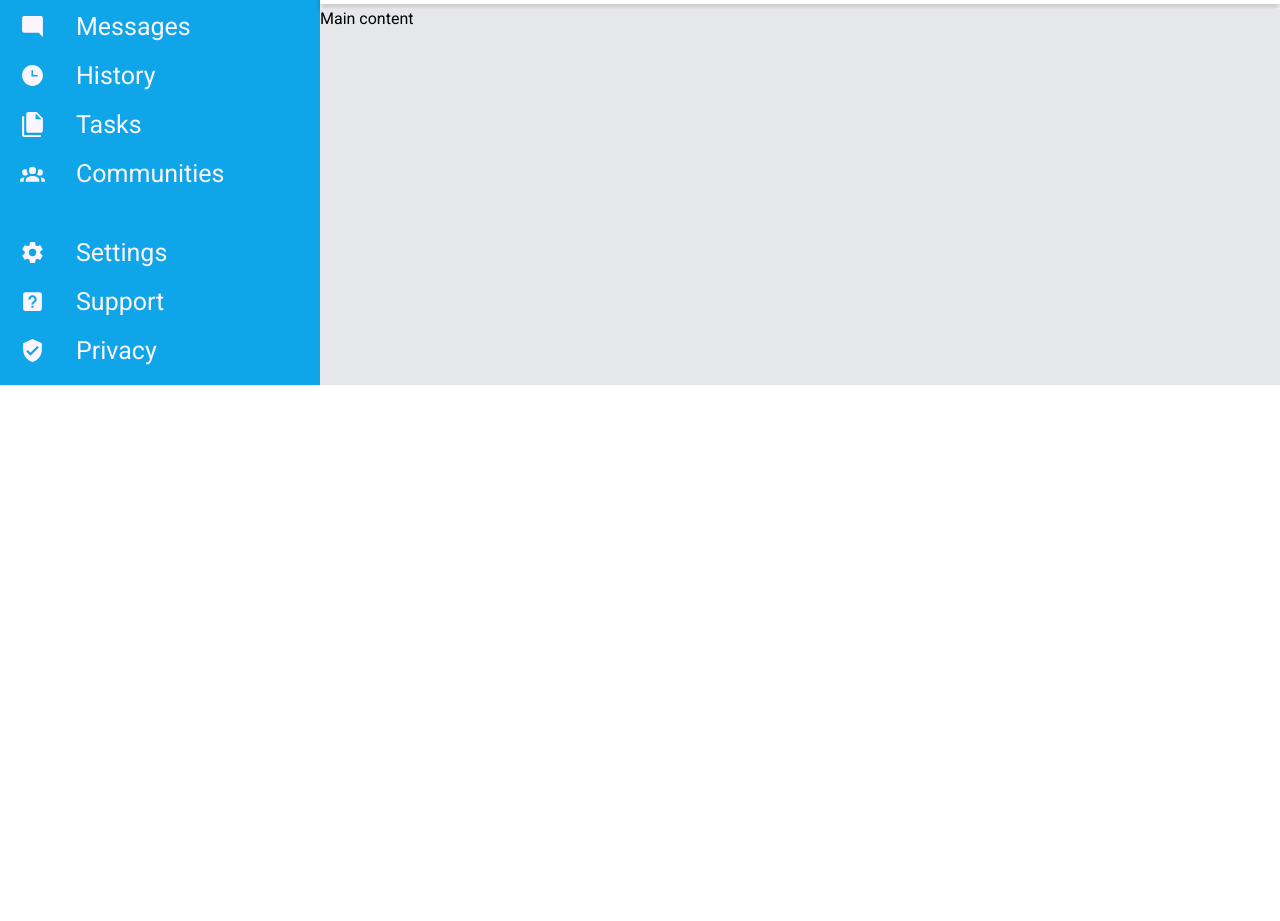
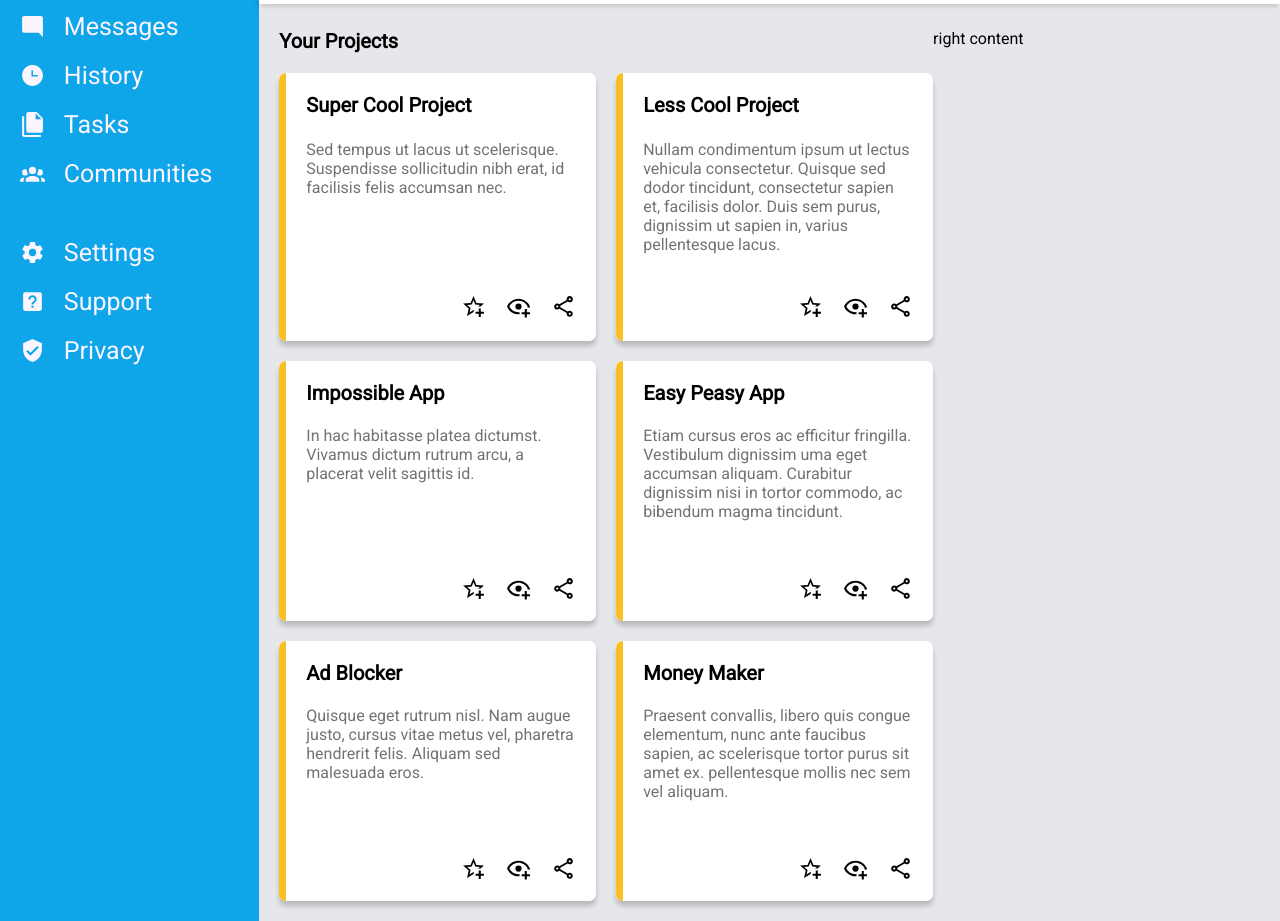
Before and after one commit to vuanhtu52/admin-dashboard, a plain HTML site: page index.html in a window 1280 px wide. Shown: the part 206-1127 px from the top of the page. Before the commit the page ends 800 px from the top, so only its background shows below. Drawn offline with Linux system fonts and the light colour scheme.

Commit message:
Complete projects section

```diff
--- a/index.html
+++ b/index.html
@@ -93,8 +93,77 @@
 
         <!-- The main content section -->
         <div class="main-content">
-            Main content
+            <!-- Project cards -->
+            <div class="projects">
+                <div>Your Projects</div>
+                <div class="cards">
+                    <div class="card">
+                        <div class="stripe"></div>
+                        <div class="card-title">Super Cool Project</div>
+                        <div class="card-content">Sed tempus ut lacus ut scelerisque. Suspendisse sollicitudin nibh erat, id facilisis felis
+                            accumsan nec.</div>
+                        <div class="card-buttons">
+                            <img src="icons/star-plus-outline.svg" alt="star plus icon">
+                            <img src="icons/eye-plus-outline.svg" alt="eye plus icon">
+                            <img src="icons/share.svg" alt="share icon">
+                        </div>
+                    </div>
+                    <div class="card">
+                        <div class="stripe"></div>
+                        <div class="card-title">Less Cool Project</div>
+                        <div class="card-content">Nullam condimentum ipsum ut lectus vehicula consectetur. Quisque sed dodor tincidunt, consectetur sapien et, facilisis dolor. Duis sem purus, dignissim ut sapien in, varius pellentesque lacus.</div>
+                        <div class="card-buttons">
+                            <img src="icons/star-plus-outline.svg" alt="star plus icon">
+                            <img src="icons/eye-plus-outline.svg" alt="eye plus icon">
+                            <img src="icons/share.svg" alt="share icon">
+                        </div>
+                    </div>
+                    <div class="card">
+                        <div class="stripe"></div>
+                        <div class="card-title">Impossible App</div>
+                        <div class="card-content">In hac habitasse platea dictumst. Vivamus dictum rutrum arcu, a placerat velit sagittis id.</div>
+                        <div class="card-buttons">
+                            <img src="icons/star-plus-outline.svg" alt="star plus icon">
+                            <img src="icons/eye-plus-outline.svg" alt="eye plus icon">
+                            <img src="icons/share.svg" alt="share icon">
+                        </div>
+                    </div>
+                    <div class="card">
+                        <div class="stripe"></div>
+                        <div class="card-title">Easy Peasy App</div>
+                        <div class="card-content">Etiam cursus eros ac efficitur fringilla. Vestibulum dignissim uma eget accumsan aliquam. Curabitur dignissim nisi in tortor commodo, ac bibendum magma tincidunt.</div>
+                        <div class="card-buttons">
+                            <img src="icons/star-plus-outline.svg" alt="star plus icon">
+                            <img src="icons/eye-plus-outline.svg" alt="eye plus icon">
+                            <img src="icons/share.svg" alt="share icon">
+                        </div>
+                    </div>
+                    <div class="card">
+                        <div class="stripe"></div>
+                        <div class="card-title">Ad Blocker</div>
+                        <div class="card-content">Quisque eget rutrum nisl. Nam augue justo, cursus vitae metus vel, pharetra hendrerit felis. Aliquam sed malesuada eros.</div>
+                        <div class="card-buttons">
+                            <img src="icons/star-plus-outline.svg" alt="star plus icon">
+                            <img src="icons/eye-plus-outline.svg" alt="eye plus icon">
+                            <img src="icons/share.svg" alt="share icon">
+                        </div>
+                    </div>
+                    <div class="card">
+                        <div class="stripe"></div>
+                        <div class="card-title">Money Maker</div>
+                        <div class="card-content">Praesent convallis, libero quis congue elementum, nunc ante faucibus sapien, ac scelerisque tortor purus sit amet ex. pellentesque mollis nec sem vel aliquam.</div>
+                        <div class="card-buttons">
+                            <img src="icons/star-plus-outline.svg" alt="star plus icon">
+                            <img src="icons/eye-plus-outline.svg" alt="eye plus icon">
+                            <img src="icons/share.svg" alt="share icon">
+                        </div>
+                    </div>
+                </div>
+            </div>
+            <!-- Extra info section on the right column -->
+            <div class="extra-info">right content</div>
         </div>
+    </div>
     </div>
 </body>
 
--- a/styles.css
+++ b/styles.css
@@ -6,7 +6,7 @@ body {
 
 .container {
    display: grid;
-   grid-template-columns: 1fr 3fr;
+   grid-template-columns: 1fr 4fr;
    grid-template-rows: 210px max-content;
    row-gap: 5px;
 }
@@ -73,7 +73,7 @@ a {
 
 .header input {
     height: 30px;
-    width: max(90%, 200px);
+    width: max(90%, 300px);
     border-radius: 15px;
     border: none;
     background-color: #e5e7eb;
@@ -146,4 +146,64 @@ a {
 
  .main-content {
     background-color: #e5e7eb;
+    display: grid;
+    grid-auto-flow: column;
+    grid-template-columns: 2fr 1fr;
+    padding: 20px;
  }
+
+ .projects > div:first-child {
+    margin-bottom: 20px;
+    font-size: 20px;
+    font-weight: 900;
+ }
+
+ .cards {
+    display: grid;
+    grid-template-columns: repeat(auto-fit, minmax(300px, 1fr));
+    gap: 20px;
+ }
+
+ .card {
+    background-color: white;
+    border-radius: 7px;
+    display: grid;
+    grid-template-columns: 7px 2fr 1fr;
+    grid-template-rows: 1fr 2fr 1fr;
+    box-shadow: 0 5px 5px rgb(0, 0, 0, 0.2);
+ }
+
+ .card-title {
+    grid-column: 2 / 4;
+    padding-top: 20px;
+    padding-left: 20px;
+    padding-right: 20px;
+    font-size: 20px;
+    font-weight: 900;
+ }
+
+ .card-content {
+    grid-column: 2 / 4;
+    padding-bottom: 20px;
+    padding-left: 20px;
+    padding-right: 20px;
+    color: #737373;
+ }
+
+ .card-buttons {
+    grid-column: 3 / 4;
+    display: grid;
+    grid-template-columns: 1fr 1fr 1fr;
+    column-gap: 20px;
+    padding: 20px;
+ }
+
+ .stripe {
+    grid-row: 1 / 4;
+    border-radius: 7px 0 0 7px;
+    background-color: #fbbf24;
+ }
+
+ .card img {
+    width: 25px;
+ }
```
Also changed, not shown: icons/eye-plus-outline.svg (added), icons/share.svg (added), icons/star-plus-outline.svg (added).
